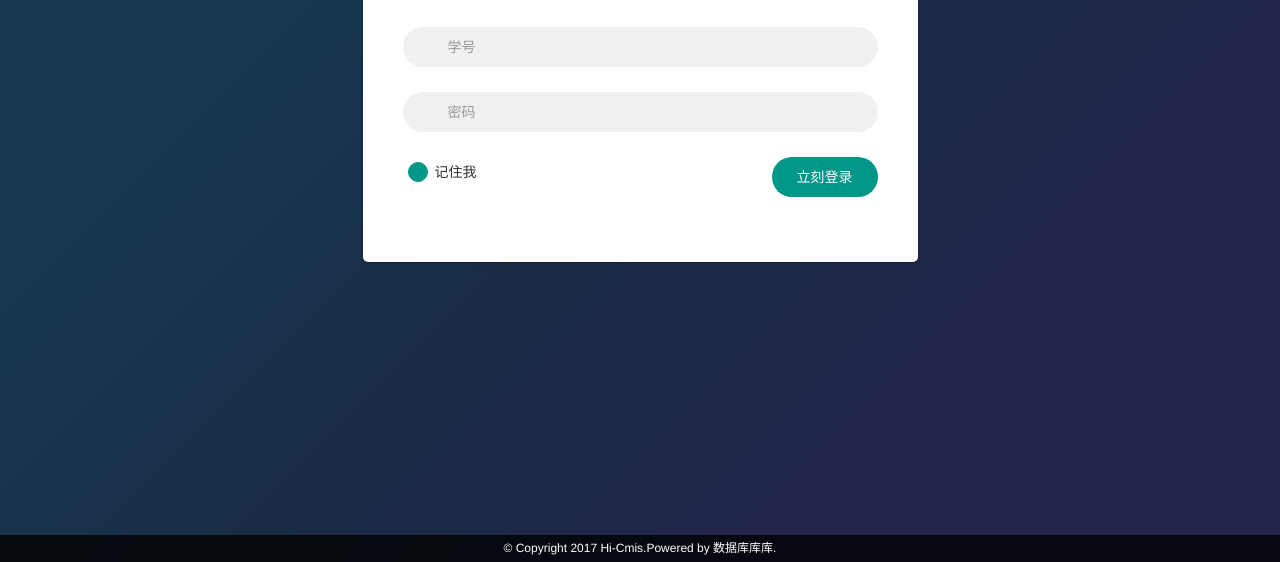
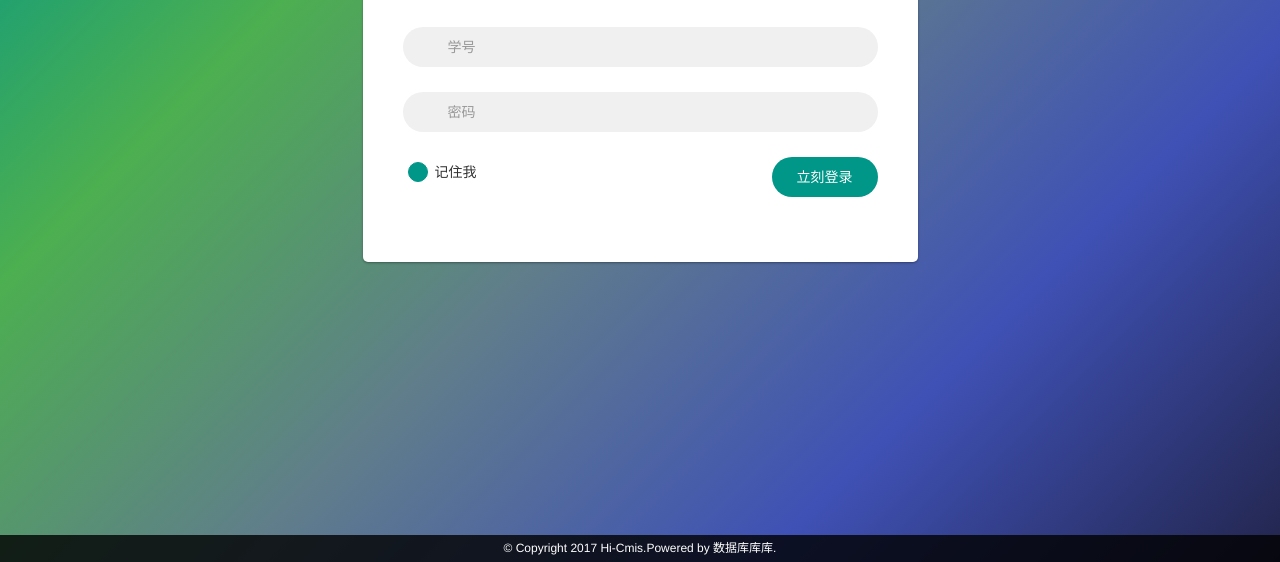
Before and after one commit to FatDoge/HiCmis, a plain HTML site: page login.html in a window 1280 px wide. Shown: the part 238-800 px from the top of the page. Drawn offline with nearby package versions, Linux system fonts and the light colour scheme.

Commit message:
change bg of login page

```diff
--- a/css/login.css
+++ b/css/login.css
@@ -7,7 +7,7 @@ html{
 }
 body{
     min-height: 100vh;
-    background:-webkit-linear-gradient(-45deg, #183850 0, #183850 25%, #192C46 50%, #22254C 75%, #22254C 100%);
+    background: -webkit-linear-gradient(-45deg, #009688 0, #4CAF50 25%, #607D8B 50%, #3F51B5 75%, #22254C 100%);
 }
 .form-horizontal{
     background: #fff;
```
